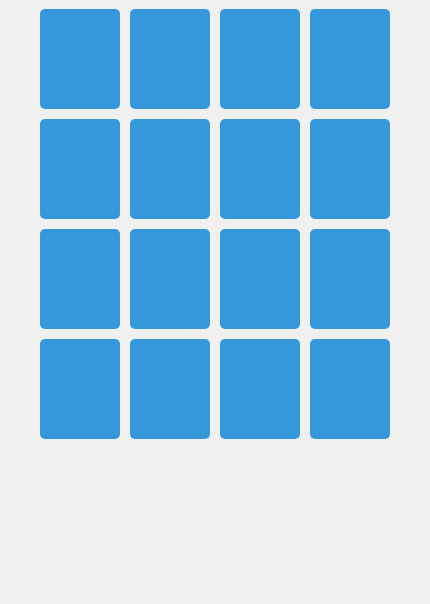
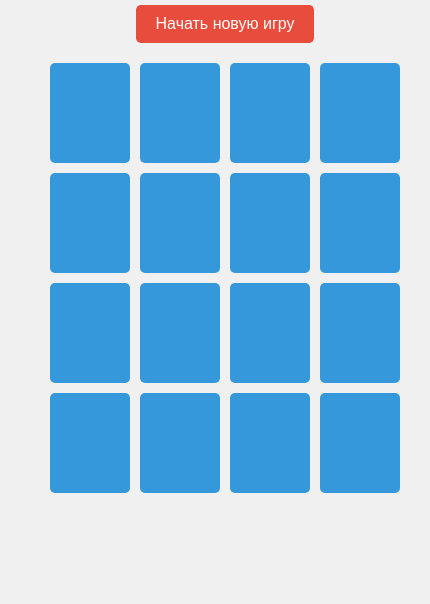
Before and after one commit to stepka12/https-stepka12.github.io-memo-, a plain HTML site: page index.html in a window 390 px wide. Shown: the part 240-844 px from the top of the page, 430 px wide, since content can reach past the window. Drawn offline with Linux system fonts and the light colour scheme.

Commit message:
update index.html 3

```diff
--- a/index.html
+++ b/index.html
@@ -5,15 +5,18 @@
     <meta name="viewport" content="width=device-width, initial-scale=1.0">
     <title>Игра для запоминания</title>
     <style>
-     h1 {
-            text-align: center;
-            color: #333;
-            margin: 20px 0;
+         body {
+            display: flex;
+            flex-direction: column;
+            align-items: center;
+            justify-content: center;
+            min-height: 100vh;
+            margin: 0;
+            background-color: #f0f0f0;
         }
-    </style>
-    <h1>Мемо</h1>
-    <style>
-        @media (max-width: 768px) {
+
+        @media screen and (max-width: 768px) {
+            /* Для планшетов */
             .cards {
                 grid-template-columns: repeat(4, 1fr);
             }
@@ -22,26 +25,33 @@
                 width: 70px;
                 font-size: 18px;
             }
-            .game-container {
-                max-width: 400px;
-            }
         }
 
-        @media (max-width: 480px) {
+        @media screen and (max-width: 480px) {
+            /* Для телефонов */
             .cards {
                 grid-template-columns: repeat(3, 1fr);
-                gap: 8px;
-                margin: 10px;
             }
             .card {
                 height: 60px;
                 width: 60px;
                 font-size: 16px;
             }
-            .game-container {
-                max-width: 300px;
-            }
+            .cards {
+            max-width: 100%;
+            padding: 0 10px;
+            box-sizing: border-box;
+            overflow-x: hidden;
         }
+        }
+        h1 {
+            text-align: center;
+            color: #333;
+            margin: 20px 0;
+        }
+    </style>
+    <h1>Мемо</h1>
+    <style>
         .cards {
             display: grid;
             grid-template-columns: repeat(6, 1fr);
```
